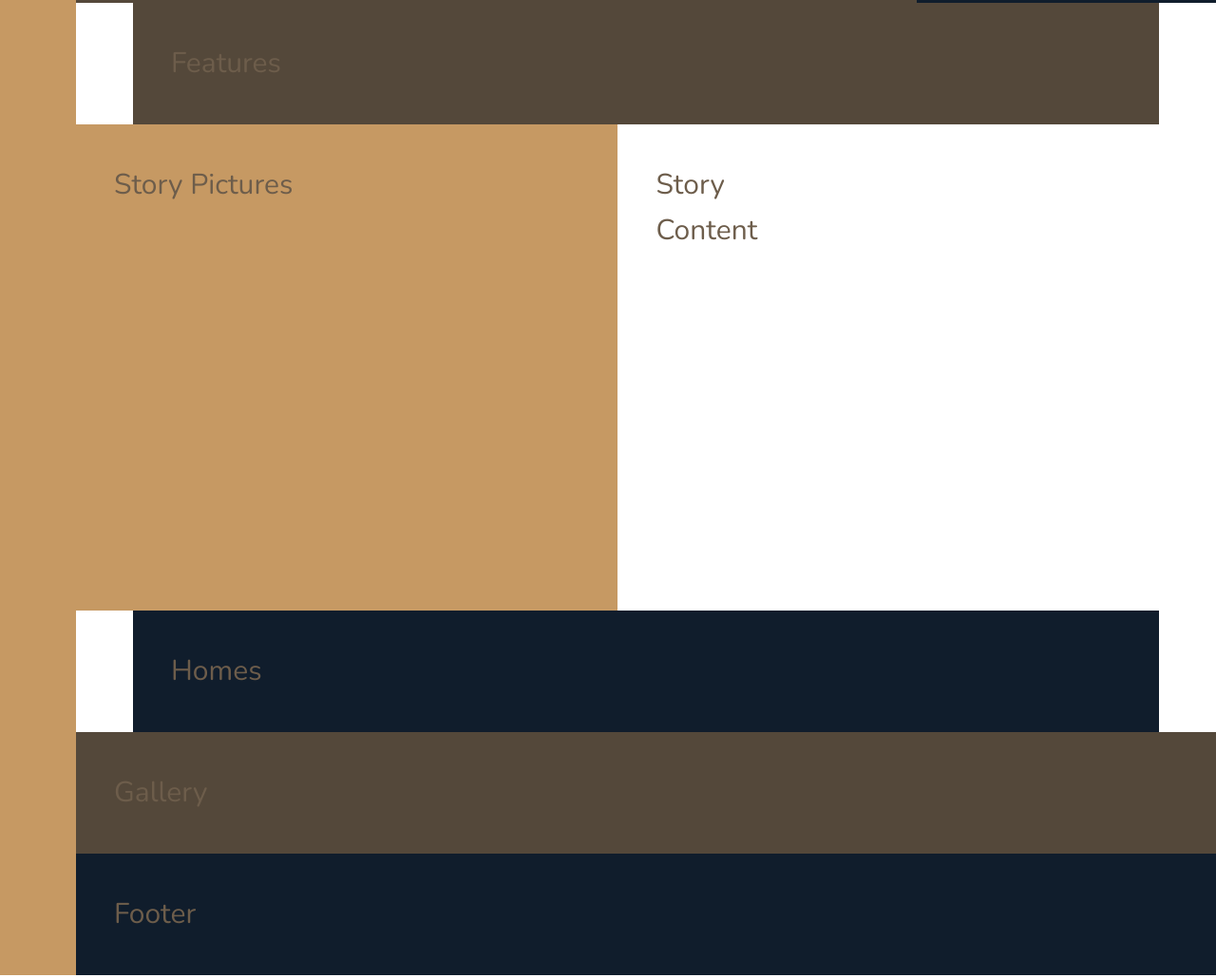
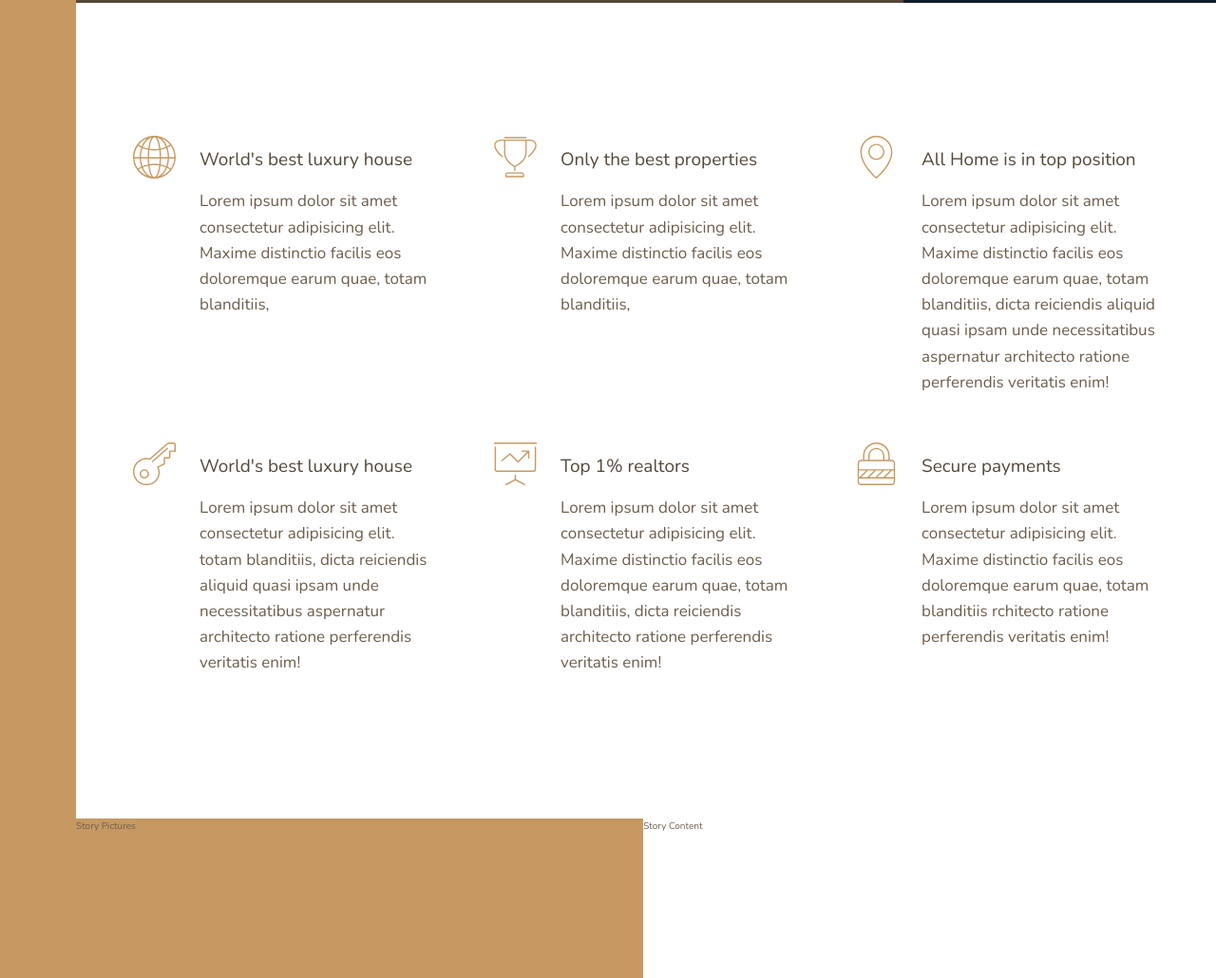
Before and after one commit to Akhi4009/Nexter, a website: page nexter/index.html in a window 1280 px wide. Shown: the part 637-1667 px from the top of the page at 95% size. Drawn offline with nearby package versions, Linux system fonts and the light colour scheme.

Commit message:
compleet feature section

```diff
--- a/nexter/index.html
+++ b/nexter/index.html
@@ -22,7 +22,83 @@
         Top 3 realtors
        </div>
        <section class="features">
-        Features
+        <div class="feature">
+            <svg class="feature__icon">
+                <use xlink:href="img/sprite.svg#icon-global"></use>
+            </svg>
+            <h4 class="heading-4 heading-4--dark">
+                World's best luxury house
+            </h4>
+            <p class="feature__text">
+                Lorem ipsum dolor sit amet consectetur adipisicing elit. Maxime distinctio facilis eos doloremque earum quae,
+                 totam blanditiis,
+            </p>
+
+        </div>
+        <div class="feature">
+            <svg class="feature__icon">
+                <use xlink:href="img/sprite.svg#icon-trophy"></use>
+            </svg>
+            <h4 class="heading-4 heading-4--dark">
+                Only the best properties
+            </h4>
+            <p class="feature__text">
+                Lorem ipsum dolor sit amet consectetur adipisicing elit. Maxime distinctio facilis eos doloremque earum quae,
+                 totam blanditiis,
+
+        </div>
+        <div class="feature">
+            <svg class="feature__icon">
+                <use xlink:href="img/sprite.svg#icon-map-pin"></use>
+            </svg>
+            <h4 class="heading-4 heading-4--dark">
+                All Home is in top position
+            </h4>
+            <p class="feature__text">
+                Lorem ipsum dolor sit amet consectetur adipisicing elit. Maxime distinctio facilis eos doloremque earum quae,
+                 totam blanditiis, dicta reiciendis aliquid quasi ipsam unde necessitatibus aspernatur architecto ratione perferendis veritatis enim!
+            </p>
+
+        </div>
+        <div class="feature">
+            <svg class="feature__icon">
+                <use xlink:href="img/sprite.svg#icon-key"></use>
+            </svg>
+            <h4 class="heading-4 heading-4--dark">
+                World's best luxury house
+            </h4>
+            <p class="feature__text">
+                Lorem ipsum dolor sit amet consectetur adipisicing elit.
+                 totam blanditiis, dicta reiciendis aliquid quasi ipsam unde necessitatibus aspernatur architecto ratione perferendis veritatis enim!
+            </p>
+
+        </div>
+        <div class="feature">
+            <svg class="feature__icon">
+                <use xlink:href="img/sprite.svg#icon-presentation"></use>
+            </svg>
+            <h4 class="heading-4 heading-4--dark">
+               Top 1% realtors
+            </h4>
+            <p class="feature__text">
+                Lorem ipsum dolor sit amet consectetur adipisicing elit. Maxime distinctio facilis eos doloremque earum quae,
+                 totam blanditiis, dicta reiciendis  architecto ratione perferendis veritatis enim!
+            </p>
+
+        </div>
+        <div class="feature">
+            <svg class="feature__icon">
+                <use xlink:href="img/sprite.svg#icon-lock"></use>
+            </svg>
+            <h4 class="heading-4 heading-4--dark">
+              Secure payments
+            </h4>
+            <p class="feature__text">
+                Lorem ipsum dolor sit amet consectetur adipisicing elit. Maxime distinctio facilis eos doloremque earum quae,
+                 totam blanditiis rchitecto ratione perferendis veritatis enim!
+            </p>
+
+        </div>
        </section>
        <div class="story__pictures">
         Story Pictures
--- a/nexter/sass/_base.scss
+++ b/nexter/sass/_base.scss
@@ -40,8 +40,5 @@ body {
    grid-template-columns: [sidebar-start] 8rem [sidebar-end full-start] minmax(6rem, 1fr) [center-start] repeat(8, [col-start] minmax(min-content,14rem) [col-end]) [center-end] minmax(6rem, 1fr) [full-end];
 
 
-   & > *{
-    font-size: 3rem;
-    padding: 40px;
+
 }
-}
--- a/nexter/sass/_features.scss
+++ b/nexter/sass/_features.scss
@@ -1,4 +1,29 @@
 .features{
-    background-color: $color-grey-dark-1;
+
     grid-column: center-start/center-end;
+    margin: 15rem 0;
+    display: grid;
+    grid-template-columns: repeat(auto-fit,minmax(25rem,1fr));
+    gap:6rem;
+    align-items:start;
+
+
 }
+
+.feature{
+    display: grid;
+    grid-template-columns: min-content 1fr;
+    gap: 1.5rem 2.5rem;
+
+    &__icon{
+        fill: $color-primary;
+        width: 4.5rem;
+        height: 4.5rem;
+        grid-row: 1/span 2;
+        transform: translateY(-1rem);
+    }
+
+    &__text {
+        font-size: 1.7rem;
+    }
+}
--- a/nexter/sass/_typography.scss
+++ b/nexter/sass/_typography.scss
@@ -0,0 +1,17 @@
+%heading{
+    font-style: $font-display;
+    font-weight: 400;
+
+}
+
+.heading-4{
+  @extend %heading;
+  font-size: 1.9rem;
+  &--dark{
+    color: $color-grey-dark-1;
+  }
+
+  &--light{
+    color: $color-grey-light-1;
+  }
+}
```
Also changed, not shown: nexter/css/style.css, nexter/img/sprite.svg (added).
